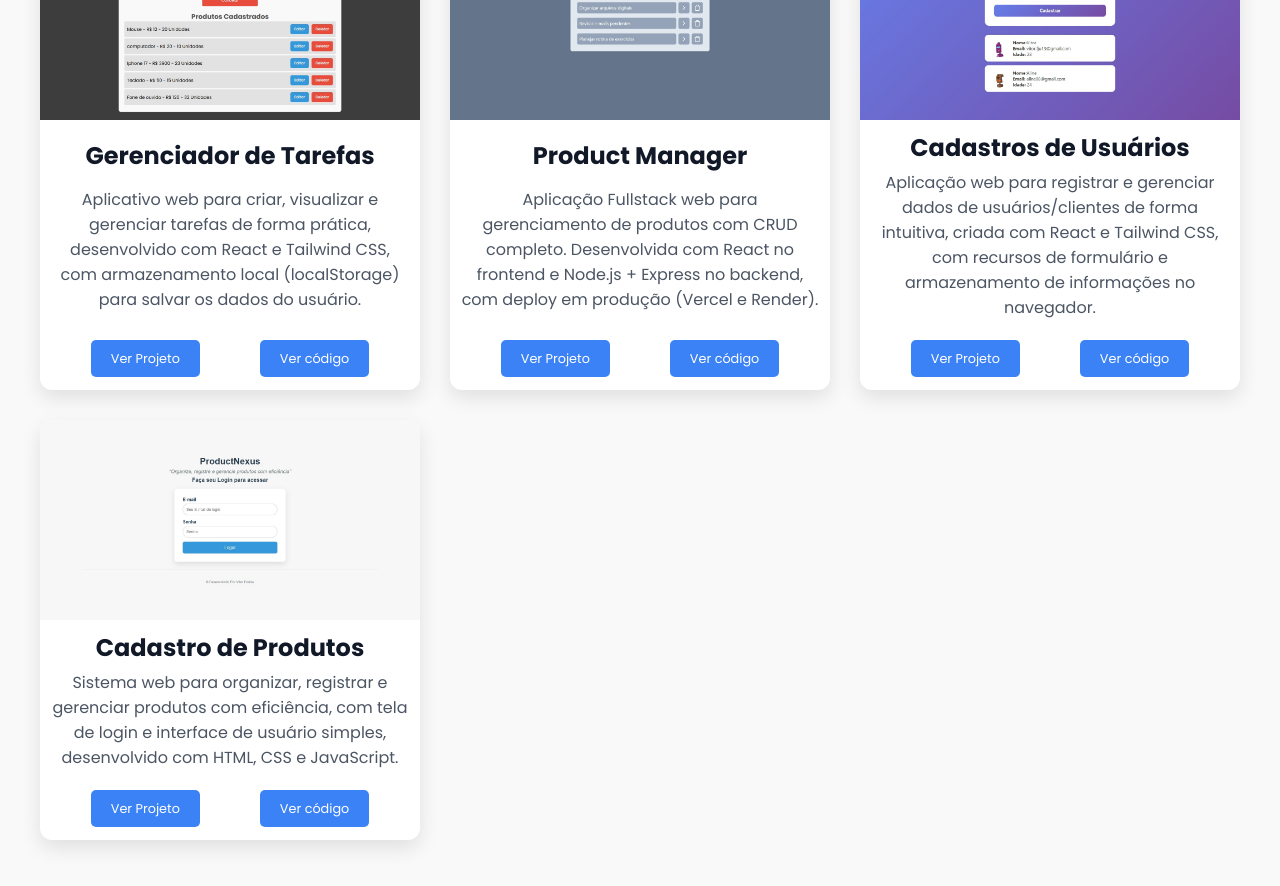
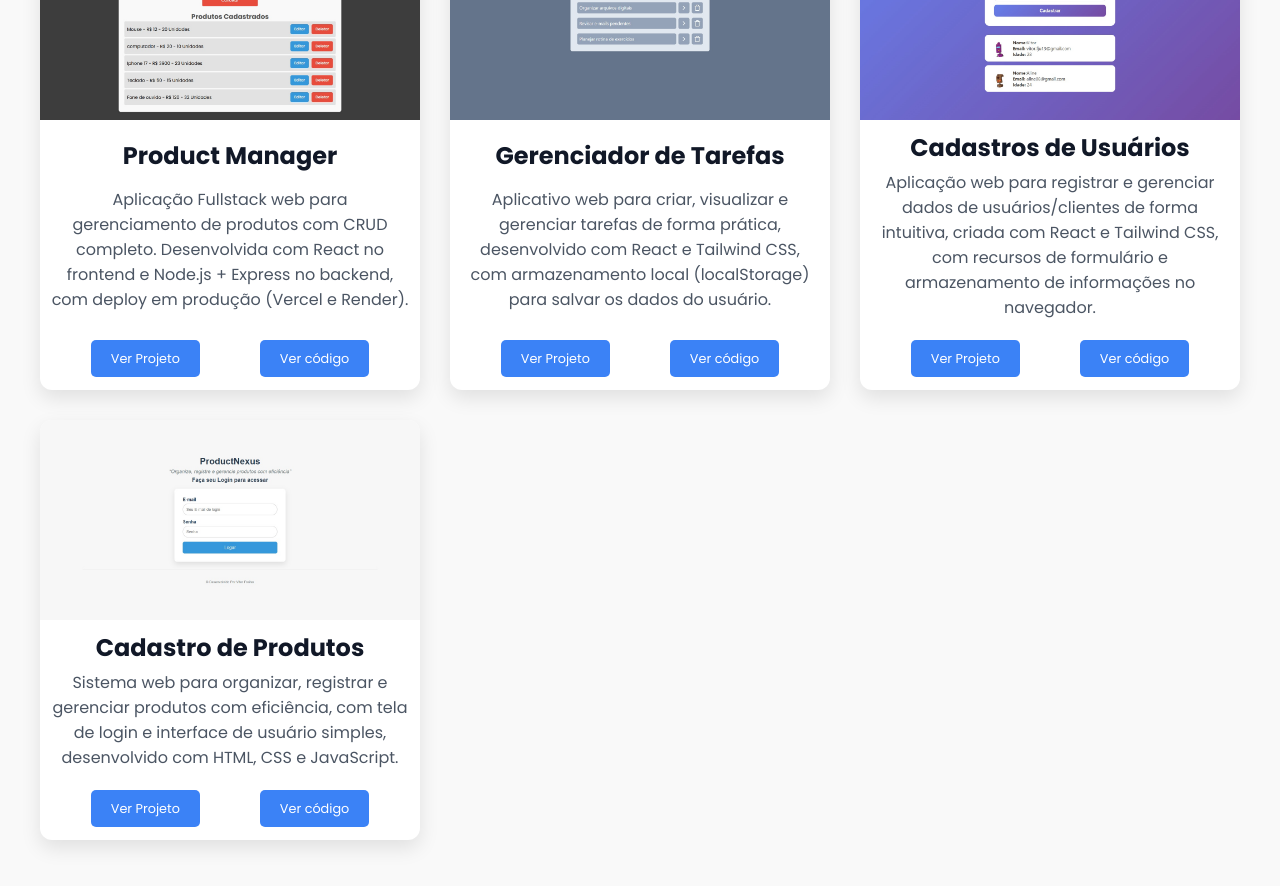
Before and after one commit to vitorfreitas13/portfolio-react, a React (Vite) app: page / in a window 1280 px wide. Shown: the part 1840-2726 px from the top of the page. Built offline with nearby package versions, Linux system fonts and the light colour scheme.

Commit message:
mudando projeto 1 e 0 de posição

```diff
--- a/src/components/Projects/Projects.jsx
+++ b/src/components/Projects/Projects.jsx
@@ -8,32 +8,36 @@ const projectsData = [
   {
     id: 0,
     image: projeto0Thumb,
-    title: "Gerenciador de Tarefas",
-    description: "Aplicativo web para criar, visualizar e gerenciar tarefas de forma prática, desenvolvido com React e Tailwind CSS, com armazenamento local (localStorage) para salvar os dados do usuário.",
-    link: "https://agendador-de-tarefas-2joq.vercel.app/"
+    title: "Product Manager ",
+    description:
+      "Aplicação Fullstack web para gerenciamento de produtos com CRUD completo. Desenvolvida com React no frontend e Node.js + Express no backend, com deploy em produção (Vercel e Render).",
+    link: "https://fullstack-product-manager.vercel.app/",
   },
+
   {
     id: 1,
     image: projeto1Thumb,
-    title: "Product Manager ",
-    description: "Aplicação Fullstack web para gerenciamento de produtos com CRUD completo. Desenvolvida com React no frontend e Node.js + Express no backend, com deploy em produção (Vercel e Render).",
-    link: "https://fullstack-product-manager.vercel.app/"
+    title: "Gerenciador de Tarefas",
+    description:
+      "Aplicativo web para criar, visualizar e gerenciar tarefas de forma prática, desenvolvido com React e Tailwind CSS, com armazenamento local (localStorage) para salvar os dados do usuário.",
+    link: "https://agendador-de-tarefas-2joq.vercel.app/",
   },
   {
     id: 2,
     image: projeto2Thumb,
     title: "Cadastros de Usuários",
-    description: "Aplicação web para registrar e gerenciar dados de usuários/clientes de forma intuitiva, criada com React e Tailwind CSS, com recursos de formulário e armazenamento de informações no navegador.",
-    link: "https://cadastros-system.vercel.app/"
+    description:
+      "Aplicação web para registrar e gerenciar dados de usuários/clientes de forma intuitiva, criada com React e Tailwind CSS, com recursos de formulário e armazenamento de informações no navegador.",
+    link: "https://cadastros-system.vercel.app/",
   },
   {
     id: 3,
     image: projeto3Thumb,
     title: "Cadastro de Produtos",
-    description: "Sistema web para organizar, registrar e gerenciar produtos com eficiência, com tela de login e interface de usuário simples, desenvolvido com HTML, CSS e JavaScript.",
-    link: "https://vitorfreitas13.github.io/projeto-site-cadastro/"
+    description:
+      "Sistema web para organizar, registrar e gerenciar produtos com eficiência, com tela de login e interface de usuário simples, desenvolvido com HTML, CSS e JavaScript.",
+    link: "https://vitorfreitas13.github.io/projeto-site-cadastro/",
   },
-
 ];
 
 export default function Projects() {
@@ -41,17 +45,19 @@ export default function Projects() {
     <section id="projects" className="projects-section">
       <h2>Meus Projetos</h2>
       <div className="projects-grid">
-        {projectsData.map(project => (
+        {projectsData.map((project) => (
           <div key={project.id} className="project-card">
             <img
-            src={project.image}
-            alt={project.title}
-            className="project-image"
+              src={project.image}
+              alt={project.title}
+              className="project-image"
             />
             <h3>{project.title}</h3>
             <p>{project.description}</p>
             <div className="project-links">
-              <a href={project.link} target="_blank" rel="noopener noreferrer">Ver Projeto</a>
+              <a href={project.link} target="_blank" rel="noopener noreferrer">
+                Ver Projeto
+              </a>
               <a href="github">Ver código</a>
             </div>
           </div>
```
